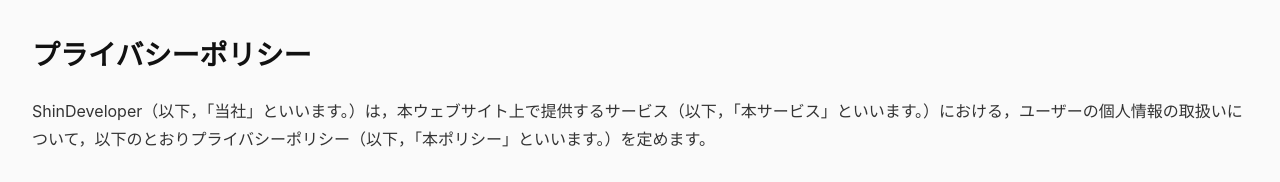
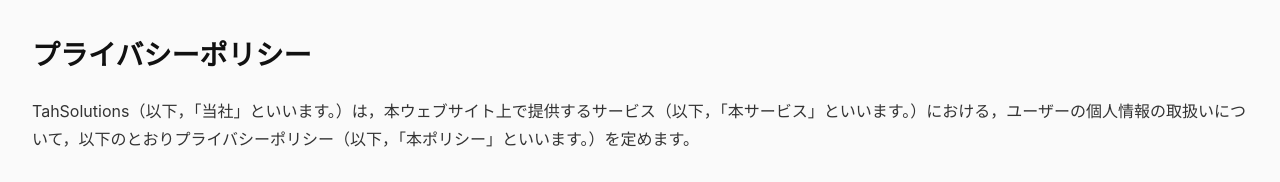
Before and after one commit to tree39/TouchTheNumberEndless.github.io, a plain HTML site: page index.html in a window 1280 px wide. Shown: the top 182 px of the page. Drawn offline with Linux system fonts and the light colour scheme.

Commit message:
Update index.html

```diff
--- a/index.html
+++ b/index.html
@@ -4,7 +4,7 @@
 <head>
     <meta charset="UTF-8" />
     <meta name="viewport" content="width=device-width, initial-scale=1.0" />
-    <title>プライバシーポリシー | Tapinavi, inc.</title>
+    <title>プライバシーポリシー | TahSolutions, inc.</title>
     <style>
         body {
             font-family: -apple-system, BlinkMacSystemFont, "Helvetica Neue", Helvetica, "Segoe UI", Roboto, "Hiragino Kaku Gothic ProN", "Noto Sans JP", sans-serif;
@@ -44,7 +44,7 @@
 
 <body>
     <h1>プライバシーポリシー</h1>
-    <p>ShinDeveloper（以下，「当社」といいます。）は，本ウェブサイト上で提供するサービス（以下，「本サービス」といいます。）における，ユーザーの個人情報の取扱いについて，以下のとおりプライバシーポリシー（以下，「本ポリシー」といいます。）を定めます。
+    <p>TahSolutions（以下，「当社」といいます。）は，本ウェブサイト上で提供するサービス（以下，「本サービス」といいます。）における，ユーザーの個人情報の取扱いについて，以下のとおりプライバシーポリシー（以下，「本ポリシー」といいます。）を定めます。
     </p>
 
     <h2>第1条（個人情報）</h2>
```
